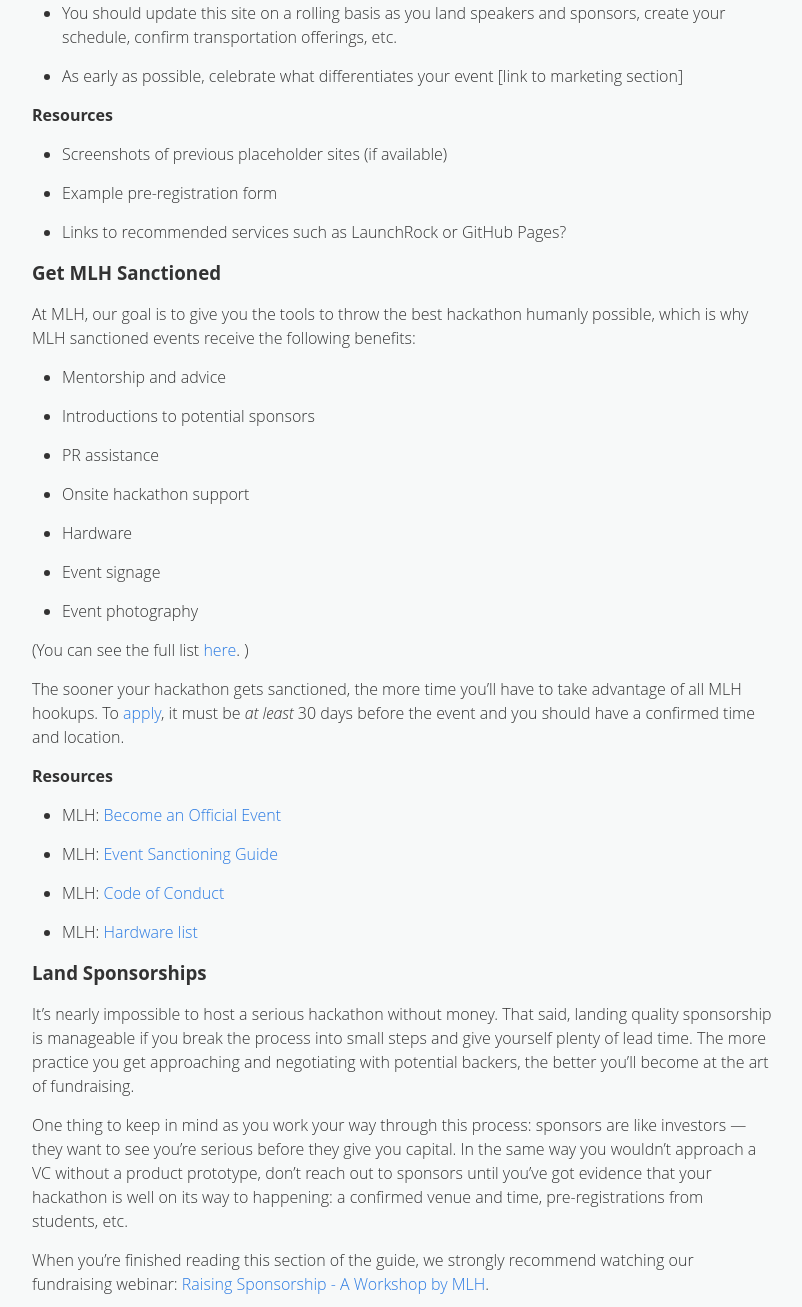
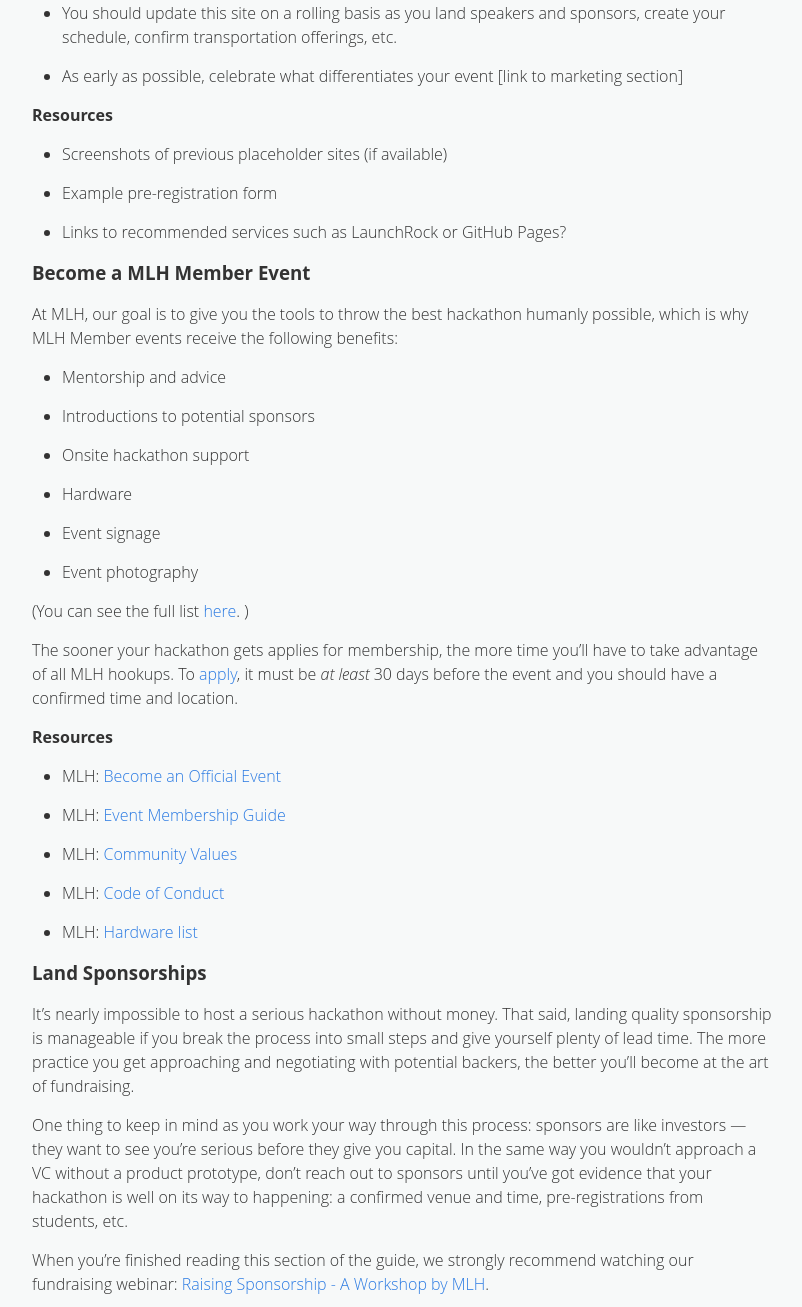
Before and after one commit to MLH/mlh-hackathon-organizer-guide, a Jekyll site: the page built from index.md, in a window 1280 px wide and 1400 px high, scrolled down 5908 px, cut to the strip 0-1307 px from the top of the window. Shown: the whole strip, without its empty margins (238-1040 px from the left). Built offline with Jekyll 4.4.1, drawn with Linux system fonts in a browser that asks for light colours; some of the changed text lies outside the part shown.

Commit message:
Altered language to reflect new membership processes.

```diff
--- a/index.md
+++ b/index.md
@@ -210,15 +210,13 @@
 
 * Links to recommended services such as LaunchRock or GitHub Pages?
 
-### Get MLH Sanctioned
+### Become a MLH Member Event
 
-At MLH, our goal is to give you the tools to throw the best hackathon humanly possible, which is why MLH sanctioned events receive the following benefits:
+At MLH, our goal is to give you the tools to throw the best hackathon humanly possible, which is why MLH Member events receive the following benefits:
 
 * Mentorship and advice
 
 * Introductions to potential sponsors
-
-* PR assistance
 
 * Onsite hackathon support
 
@@ -230,13 +228,15 @@
 
 (You can see the full list [here](https://mlh.io/become-an-official-event). )
 
-The sooner your hackathon gets sanctioned, the more time you’ll have to take advantage of all MLH hookups. To [apply](https://mlh.io/forms/event-sanctioning-request), it must be *at least* 30 days before the event and you should have a confirmed time and location.
+The sooner your hackathon gets applies for membership, the more time you’ll have to take advantage of all MLH hookups. To [apply](https://mlh.io/forms/event-sanctioning-request), it must be *at least* 30 days before the event and you should have a confirmed time and location.
 
 #### Resources
 
 * MLH: [Become an Official Event](https://mlh.io/become-an-official-event)
 
-* MLH: [Event Sanctioning Guide](http://static.mlh.io/docs/event-sanctioning-guide.pdf)
+* MLH: [Event Membership Guide](http://static.mlh.io/docs/event-membership-guidelines.pdf)
+
+* MLH: [Community Values](https://mlh.io/community-values)
 
 * MLH: [Code of Conduct](http://static.mlh.io/docs/mlh-code-of-conduct.pdf)
 
```
